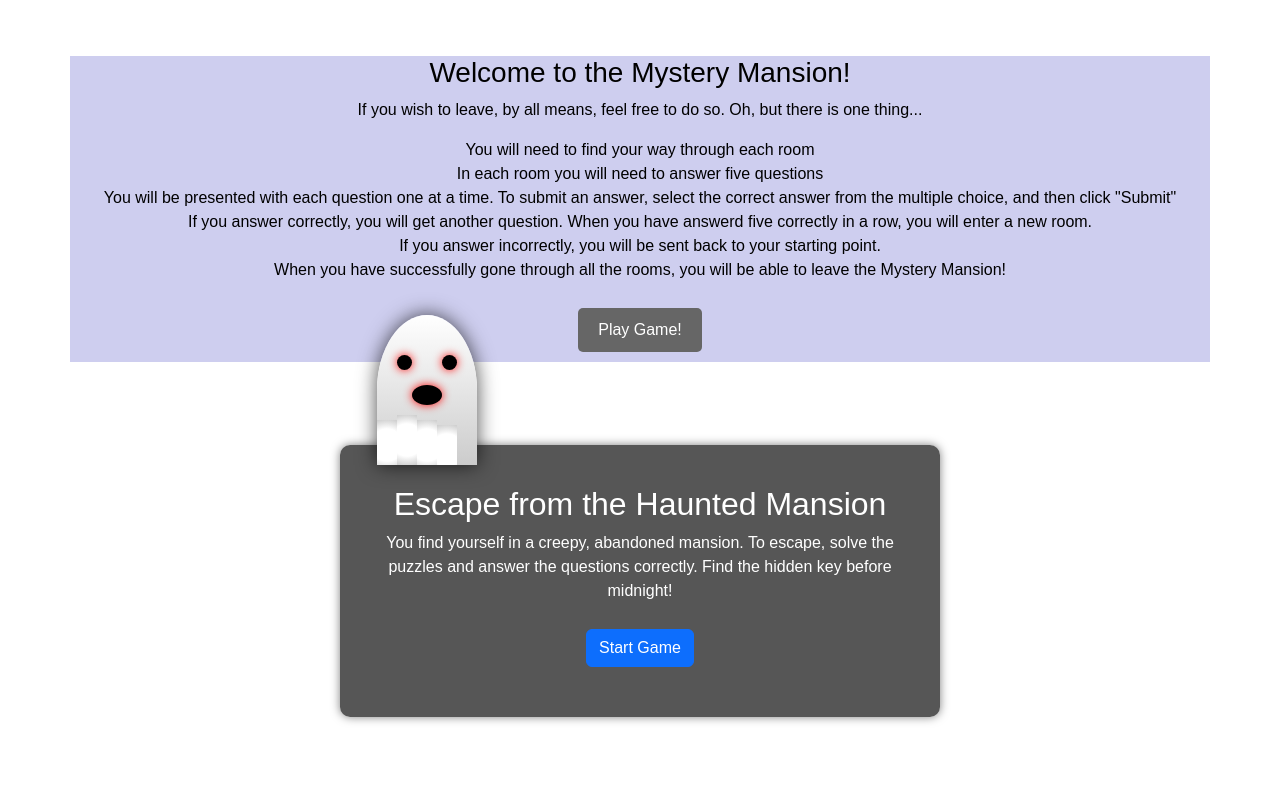
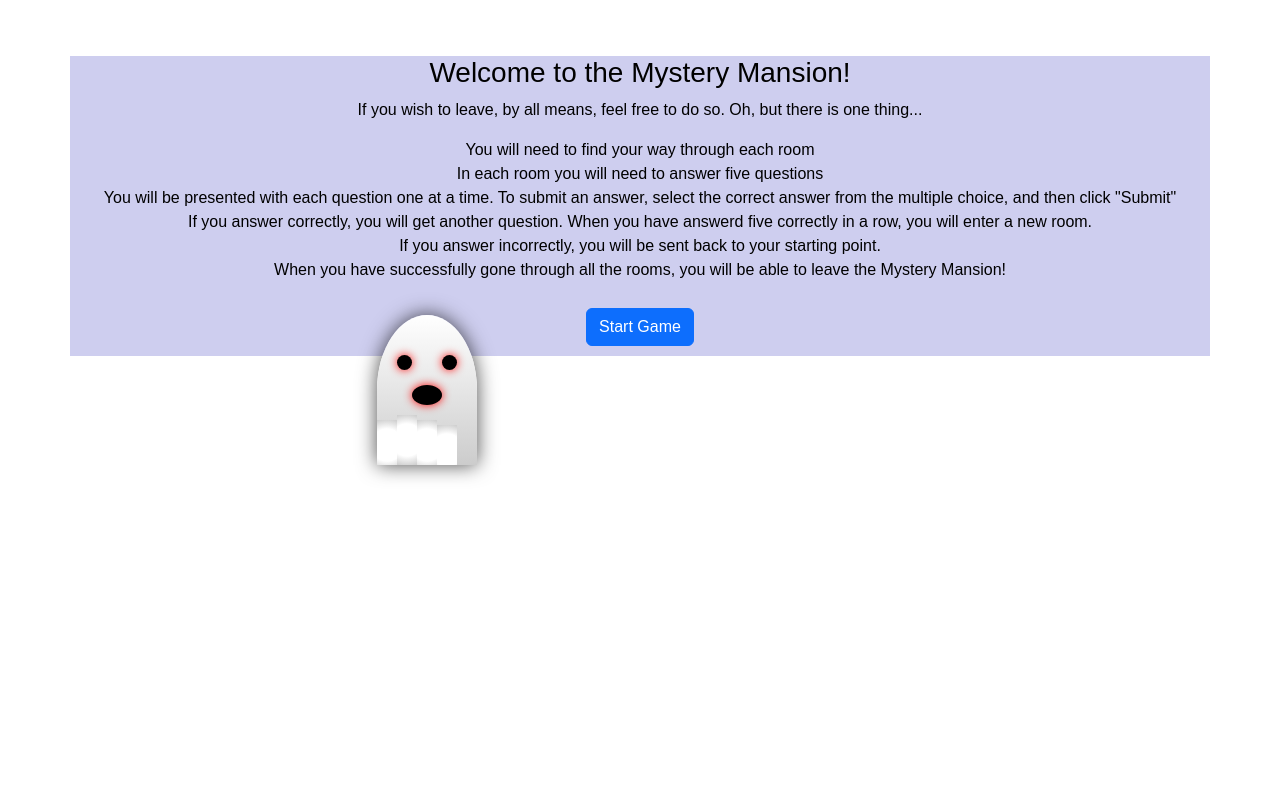
Before and after one commit to henrybennett94/Quiz-Game, a website: page rules.html in a window 1280 px wide. Drawn offline with nearby package versions, Linux system fonts and the light colour scheme; a web font is replaced by a local one.

Commit message:
update the rules page and add links to playgame page

```diff
--- a/rules.html
+++ b/rules.html
@@ -25,16 +25,17 @@
                     <li>When you have successfully gone through all the rooms, you will be able to leave the Mystery Mansion!</li>
                 </ul>
         </div>
-        <div class="row"><span><a href="playgame.html"><button>Play Game!</button></a></span></div>
+        <div class="row"><span><a href="playgame.html"> <button class="btn btn-primary" onclick="startGame()">Start Game</button></a></span></div>
     </div>
 
-    <div id="game-container" class="container">
+   <!-- <div id="game-container" class="container">
         <div id="game">
             <div id="intro" class="room active text-center">
                 <h2>Escape from the Haunted Mansion</h2>
                 <p>You find yourself in a creepy, abandoned mansion. To escape, solve the puzzles and answer the questions correctly. Find the hidden key before midnight!</p>
                 <button class="btn btn-primary" onclick="startGame()">Start Game</button>
             </div>
+        -->
 
             <div id="living-room" class="room hidden text-center">
                 <h2>The Living Room</h2>
```
Also changed, not shown: playgame.html (+2 -3 lines).
